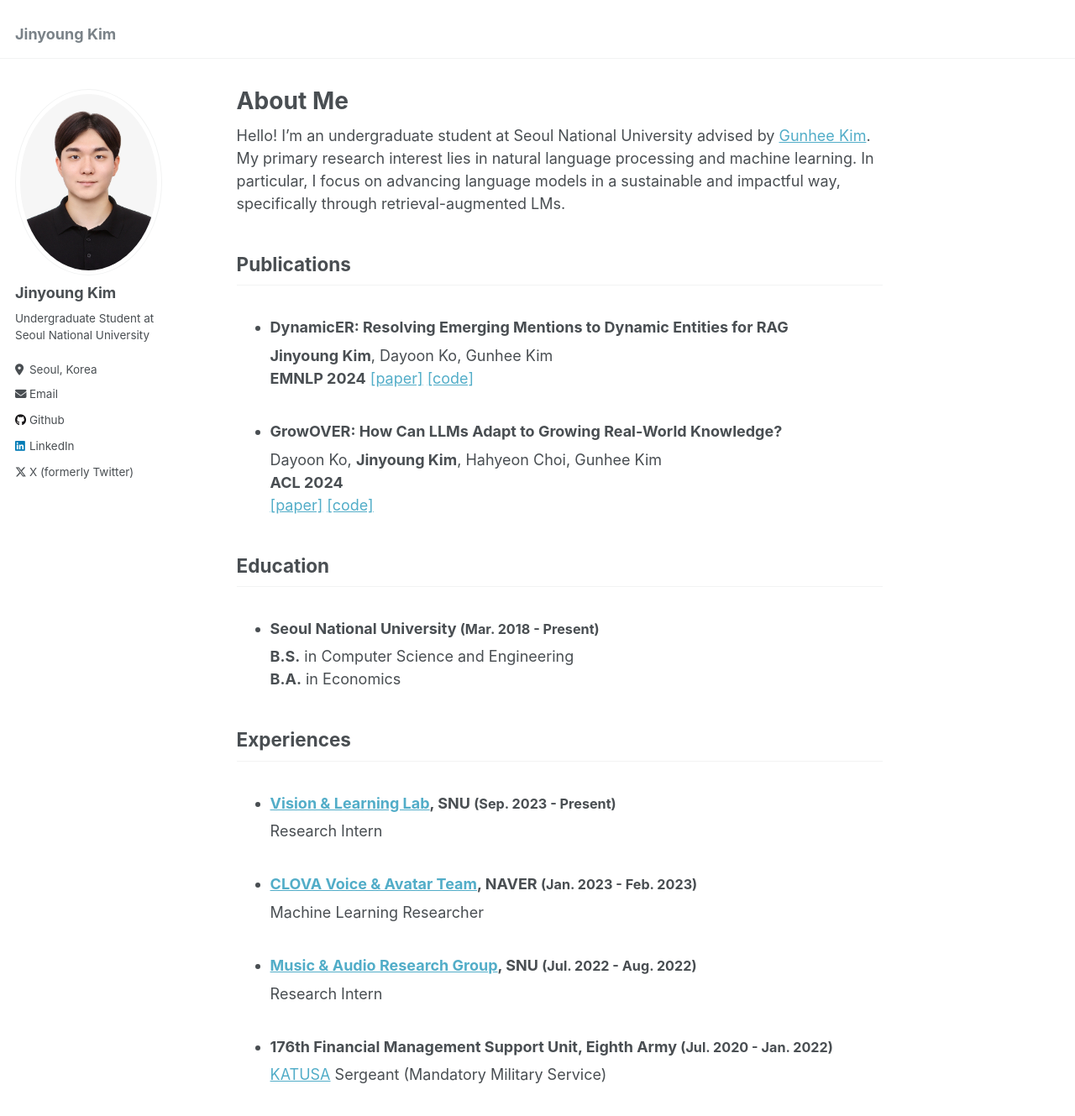
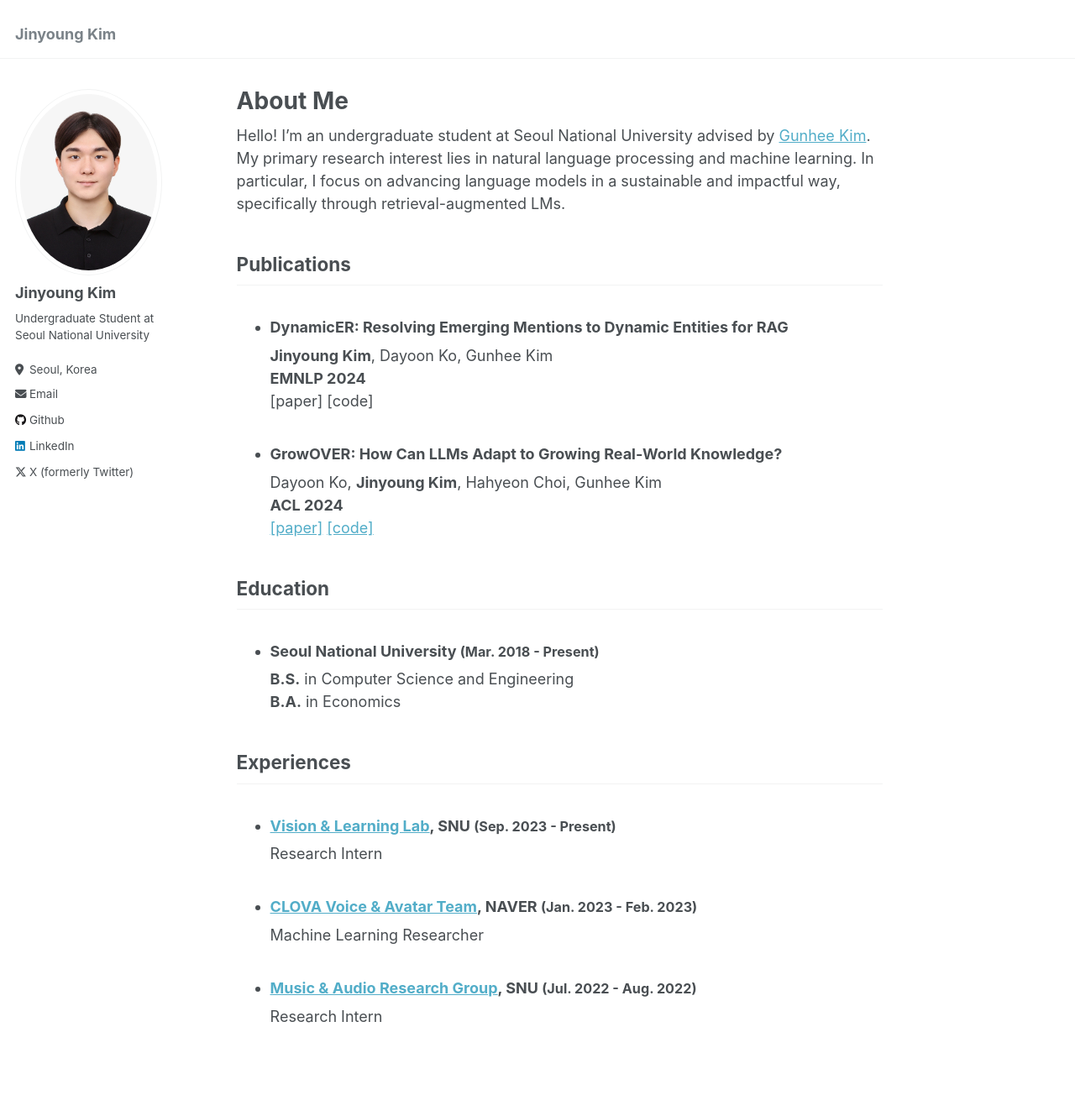
Before and after one commit to jiny1623/jiny1623.github.io, a Jekyll site: the page built from _pages/about.md, in a window 1280 px wide and 1400 px high. Shown: the top 1329 px of the window at 84% size. Built offline with Jekyll 4.4.1, drawn with Linux system fonts in a browser that asks for light colours.

Commit message:
add pubs

```diff
--- a/_pages/about.md
+++ b/_pages/about.md
@@ -14,7 +14,7 @@
 * ### DynamicER: Resolving Emerging Mentions to Dynamic Entities for RAG
   **Jinyoung Kim**, Dayoon Ko, Gunhee Kim
   **EMNLP 2024**
-  [[paper]]() [[code]]()
+  [paper] [code]
 
 * ### GrowOVER: How Can LLMs Adapt to Growing Real-World Knowledge?
   Dayoon Ko, **Jinyoung Kim**, Hahyeon Choi, Gunhee Kim
@@ -34,8 +34,8 @@
   Machine Learning Researcher
 * ### [Music & Audio Research Group](https://snu-marg.notion.site/MARG-091390162ca941f4b88f64d47d2c4e87), SNU <span style="font-size:0.9em;">(Jul. 2022 - Aug. 2022)</span>
   Research Intern
-* ### 176th Financial Management Support Unit, Eighth Army <span style="font-size:0.9em;">(Jul. 2020 - Jan. 2022)</span>
-  [KATUSA](https://en.wikipedia.org/wiki/Korean_Augmentation_to_the_United_States_Army) Sergeant (Mandatory Military Service)
+<!-- * ### 176th Financial Management Support Unit, Eighth Army <span style="font-size:0.9em;">(Jul. 2020 - Jan. 2022)</span>
+  [KATUSA](https://en.wikipedia.org/wiki/Korean_Augmentation_to_the_United_States_Army) Sergeant (Mandatory Military Service) -->
 
 <!-- ### Devsisters
 *Machine Learning Engineer*
```
